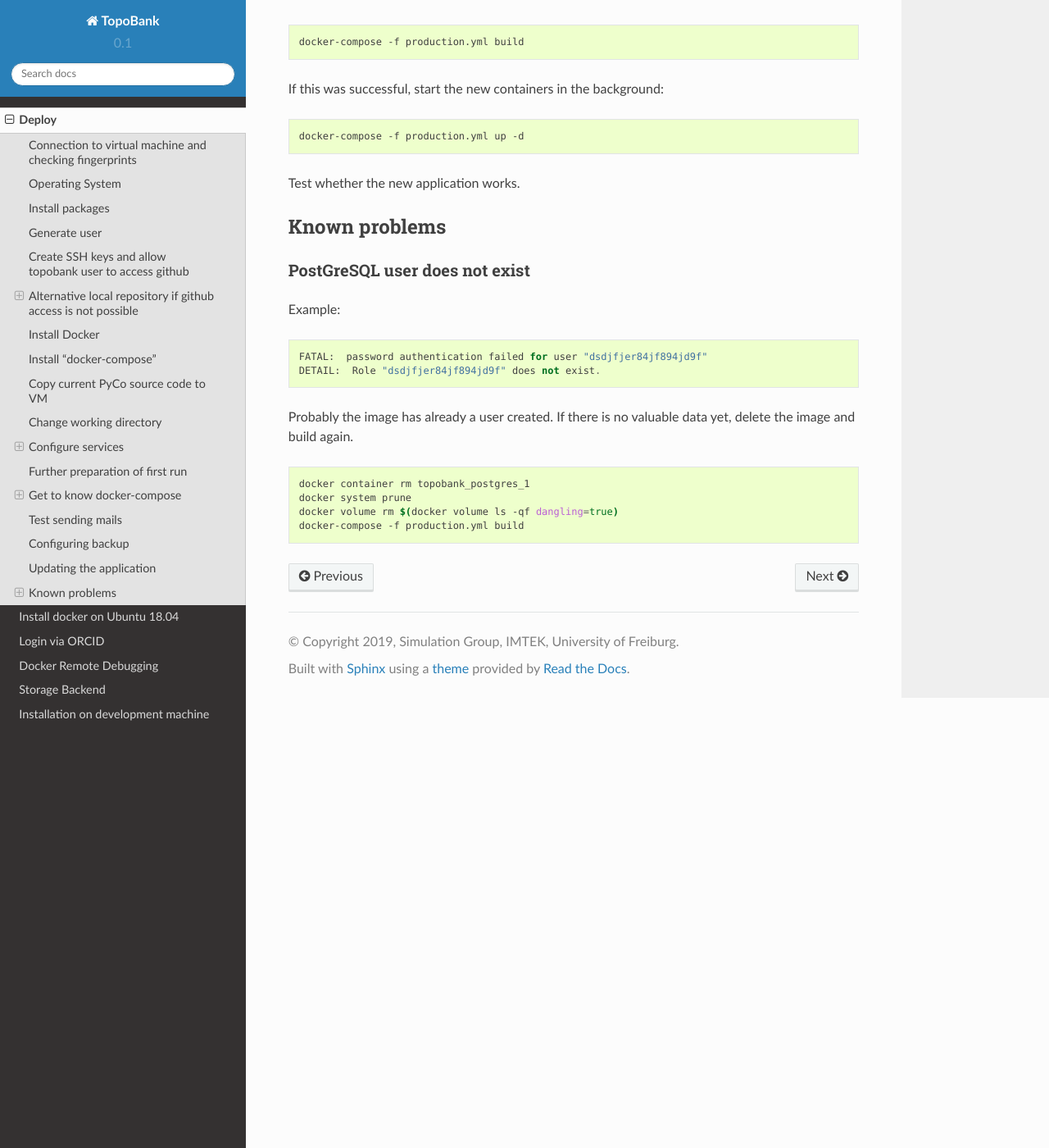
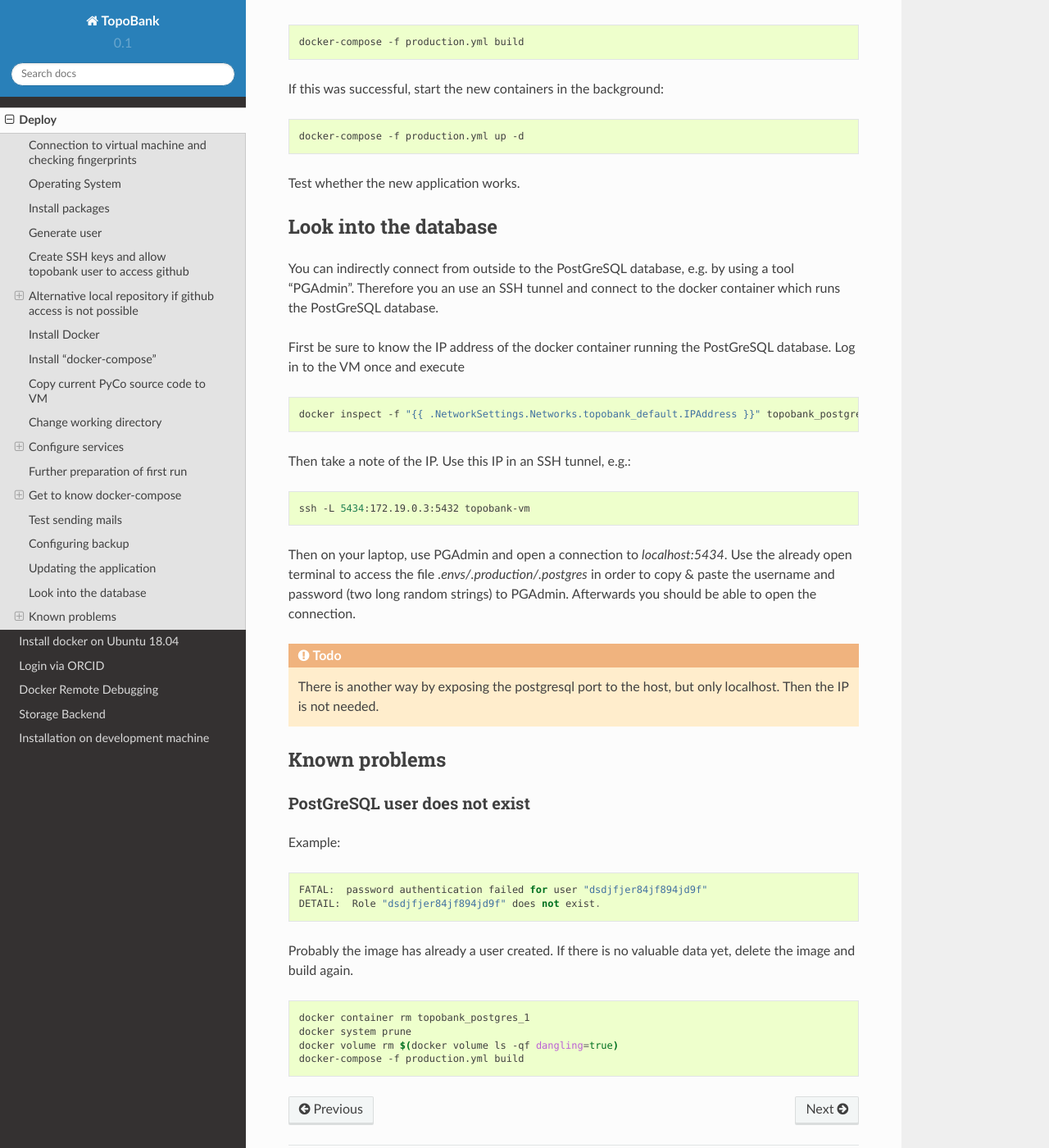
Before and after one commit to ContactEngineering/topobank, a Sphinx documentation site: the page built from docs/deploy.rst, in a window 1280 px wide and 1400 px high, scrolled down 11591 px. Shown: the whole window at 82% size. Built offline with Sphinx 7.4.7 and the Read the Docs theme 2.0.0, drawn with Linux system fonts in a browser that asks for light colours.

Commit message:
DOC: Added notes about how to connect to docker's database in production

```diff
--- a/docs/deploy.rst
+++ b/docs/deploy.rst
@@ -616,6 +616,33 @@ If this was successful, start the new containers in the background:
 
 Test whether the new application works.
 
+Look into the database
+----------------------
+
+You can indirectly connect from outside to the PostGreSQL database, e.g.
+by using a tool "PGAdmin". Therefore you an use an SSH tunnel and connect to
+the docker container which runs the PostGreSQL database.
+
+First be sure to know the IP address of the docker container running the PostGreSQL database.
+Log in to the VM once and execute
+
+.. code:: bash
+
+    docker inspect -f "{{ .NetworkSettings.Networks.topobank_default.IPAddress }}" topobank_postgres_1
+
+Then take a note of the IP. Use this IP in an SSH tunnel, e.g.:
+
+.. code:: bash
+
+    ssh -L 5434:172.19.0.3:5432 topobank-vm
+
+Then on your laptop, use PGAdmin and open a connection to `localhost:5434`.
+Use the already open terminal to access the file `.envs/.production/.postgres` in order
+to copy & paste the username and password (two long random strings) to PGAdmin.
+Afterwards you should be able to open the connection.
+
+.. todo:: There is another way by exposing the postgresql port to the host, but only localhost. Then the IP is not needed.
+
 Known problems
 --------------
 
```
